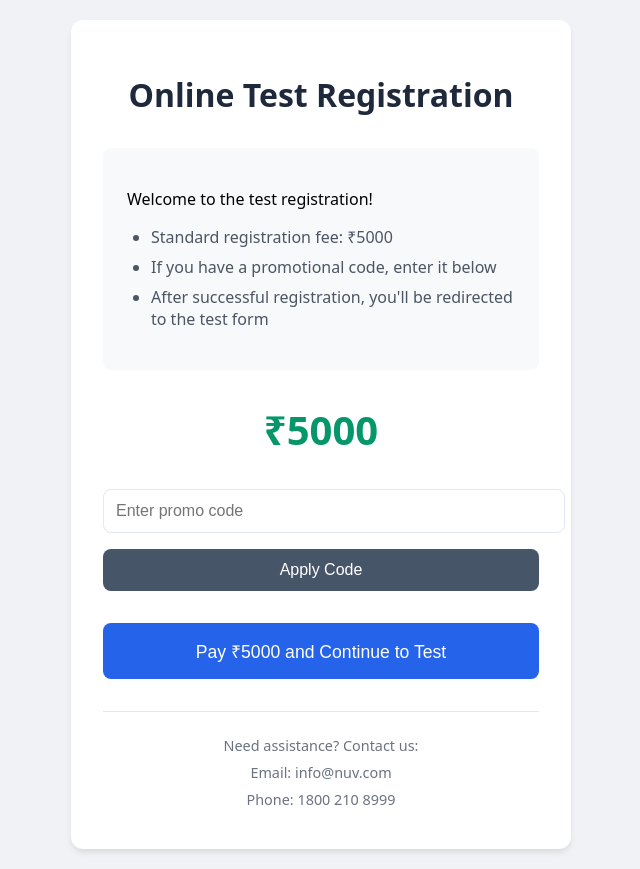
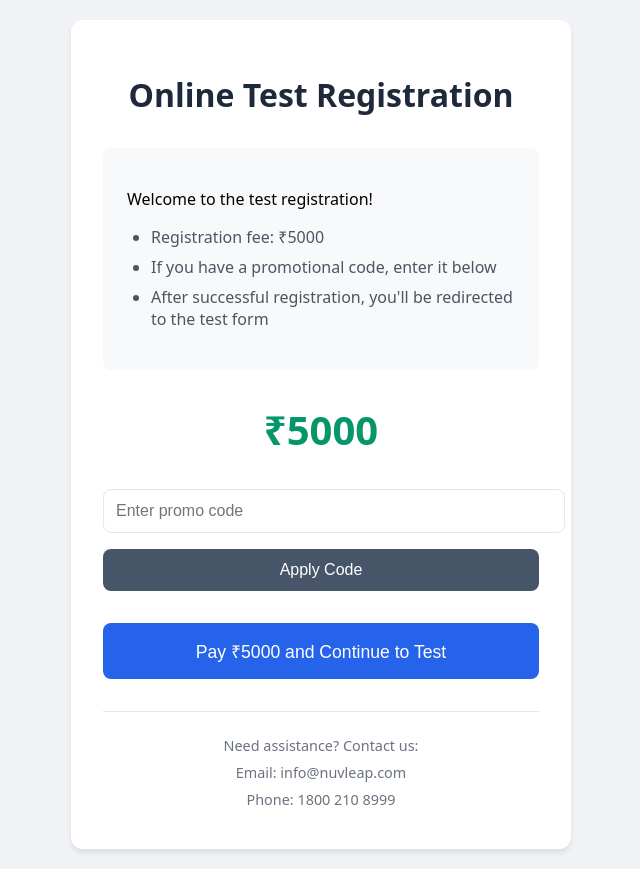
Before and after one commit to scapsavvy/Before-form, a plain HTML site: page index.html in a window 1280 px wide. Shown: the whole page, without its empty margins (319-959 px from the left). Drawn offline with Linux system fonts and the light colour scheme.

Commit message:
Update index.html

```diff
--- a/index.html
+++ b/index.html
@@ -15,7 +15,7 @@
              <div class="instructions">
                 <p>Welcome to the test registration!</p>
                 <ul>
-                    <li>Standard registration fee: ₹5000</li>
+                    <li>Registration fee: ₹5000</li>
                     <li>If you have a promotional code, enter it below</li>
                     <li>After successful registration, you'll be redirected to the test form</li>
                 </ul>
@@ -37,7 +37,7 @@
             </button>
             <div class="help-section">
                 <p>Need assistance? Contact us:</p>
-                <p>Email: info@nuv.com</p>
+                <p>Email: info@nuvleap.com</p>
                 <p>Phone: 1800 210 8999</p>
             </div>
         </div>
```
